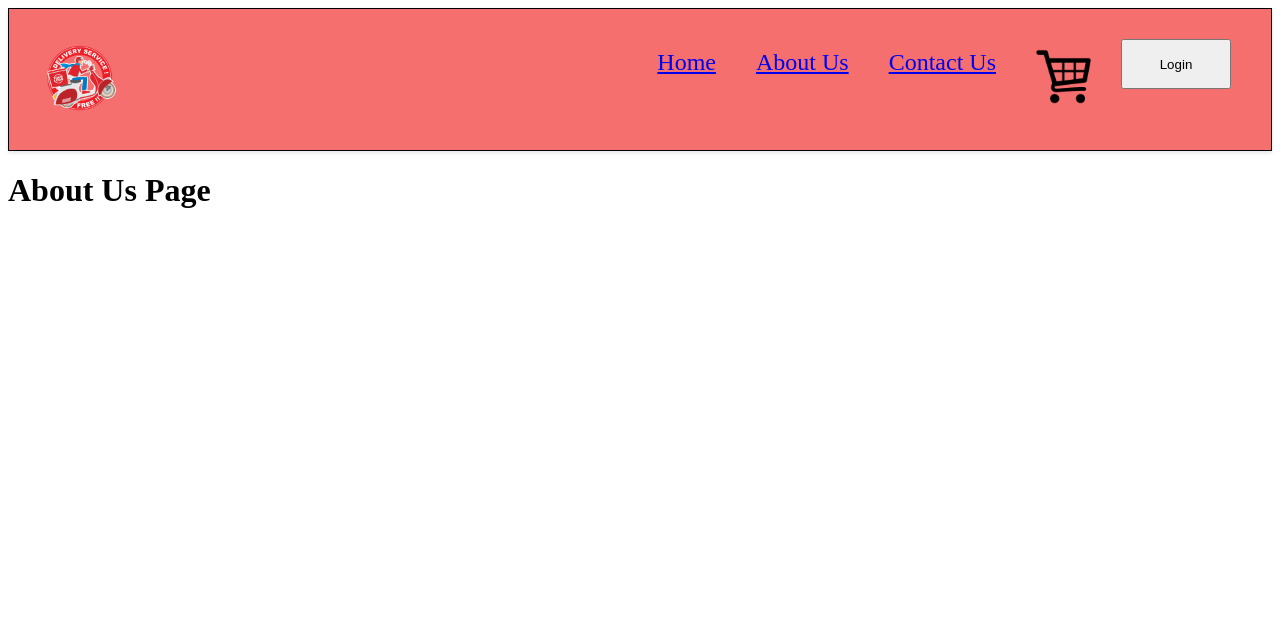
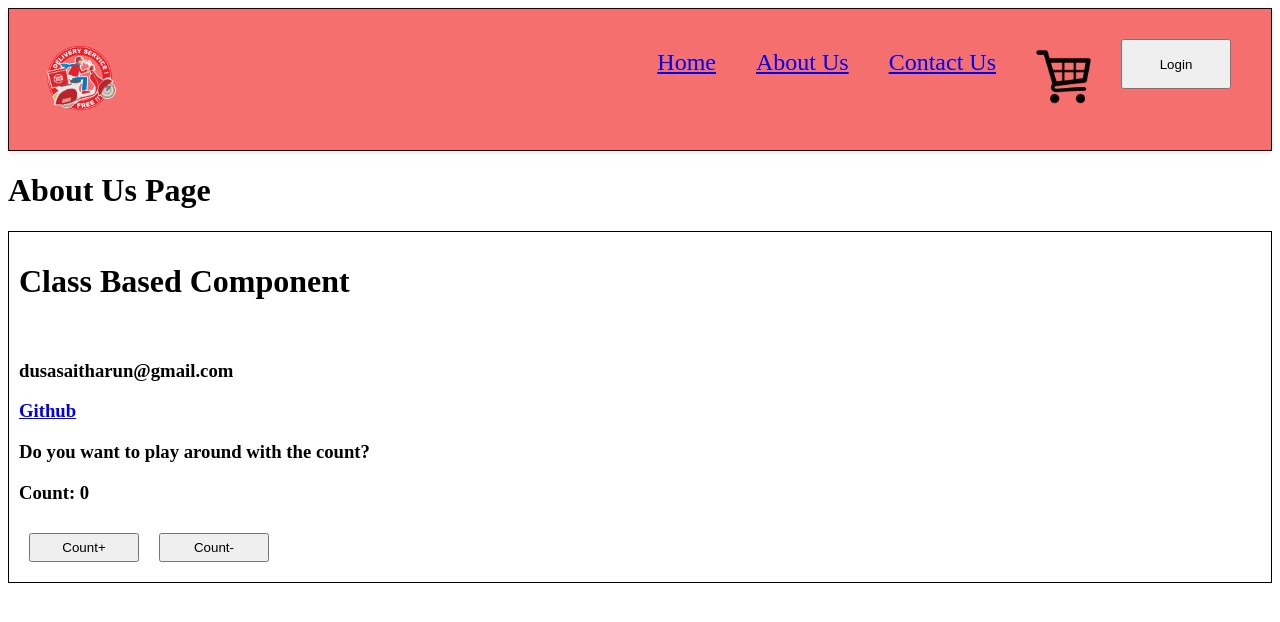
Before and after one commit to saiTharunDusa/REACT, a React (Vite) app: page /about in a window 1280 px wide. Shown: the top 622 px of the page. Built offline with nearby package versions, Linux system fonts and the light colour scheme; no server answers.

Commit message:
Implemented following features Implemented About Us component as a class based component. Understood the lifecycle of react through this about us class component implementation Fetched user data from github user get API and displayed the user info on UI.(config driven UI)

```diff
--- a/index.css
+++ b/index.css
@@ -101,8 +101,8 @@ button{
 
 .Shimmer-res-card{
     height: 400px;
-    width: 150px;
-    background-color: blanchedalmond;
+    width: 200px;
+    background-color:#f0f0f0;
     margin: 10px;
 }
 
@@ -110,3 +110,8 @@ button{
     display: flex;
     flex-wrap: wrap;
 }
+
+.user-card{
+    padding: 10px;
+    border: 1px solid black;
+}
--- a/src/components/About.js
+++ b/src/components/About.js
@@ -1,9 +1,12 @@
-const About = () =>{
-    return(
-        <div>
-            <h1> About Us Page</h1>
-        </div>
-    )
-}
+import User from "./User";
+import UserClass from "./UserClass";
+const About = () => {
+  return (
+    <div>
+      <h1> About Us Page</h1>
+      <UserClass name="Sai Tharun Dusa" email="dusasaitharun@gmail.com" />
+    </div>
+  );
+};
 
 export default About;
--- /dev/null
+++ b/src/components/User.js
@@ -0,0 +1,26 @@
+import { useState } from "react";
+const User = (props) => {
+  const [count, setCount] = useState(0);
+  const { name, email } = props;
+  const handleClick = () => {
+    setCount(count + 1);
+  };
+  return (
+    <div className="user-card">
+      <h1>Functional User Component</h1>
+      <h1>Name : {name} </h1>
+      <h2>Email : {email}</h2>
+      <h3>Count : {count}</h3>
+      <button onClick={handleClick}>Count+</button>
+      <button
+        onClick={function () {
+          setCount(count - 1);
+        }}
+      >
+        Count-
+      </button>
+    </div>
+  );
+};
+
+export default User;
--- /dev/null
+++ b/src/components/UserClass.js
@@ -0,0 +1,65 @@
+import React from "react";
+import { Link } from "react-router-dom";
+
+class UserClass extends React.Component {
+  constructor(props) {
+    super(props);
+    this.state = {
+      count: 0,
+      userInfo: {},
+    };
+  }
+  async componentDidMount() {
+    const data = await fetch("https://api.github.com/users/saiTharunDusa");
+    const json = await data.json();
+    console.log(json);
+    this.setState({ userInfo: json });
+  }
+  render() {
+    const { email } = this.props;
+    const { count } = this.state;
+    const {
+      avatar_url,
+      repos_url,
+      name,
+      company,
+      location,
+    } = this.state.userInfo;
+    return (
+      <div className="user-card">
+        <h1>Class Based Component</h1>
+        <img src={avatar_url}></img>
+        <h2>{name}</h2>
+        <h3>{email}</h3>
+
+        <h3>{company}</h3>
+        <h3>{location}</h3>
+        <h3>
+          <Link to={repos_url}>Github</Link>
+        </h3>
+        <h3>Do you want to play around with the count?</h3>
+        <h3>Count: {count}</h3>
+        <button
+          onClick={() => {
+            this.setState({
+              count: this.state.count + 1,
+            });
+          }}
+        >
+          Count+
+        </button>
+        <button
+          onClick={() => {
+            this.setState({
+              count: this.state.count - 1,
+            });
+          }}
+        >
+          Count-
+        </button>
+      </div>
+    );
+  }
+}
+
+export default UserClass;
```
